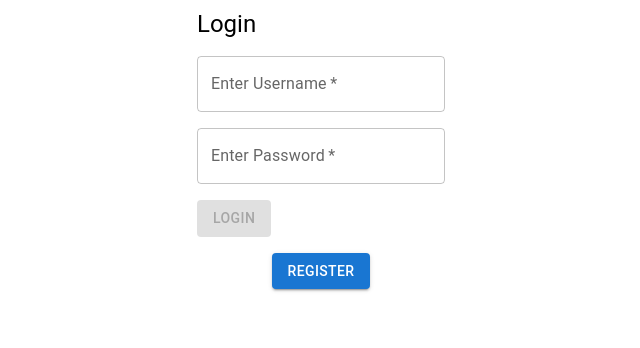
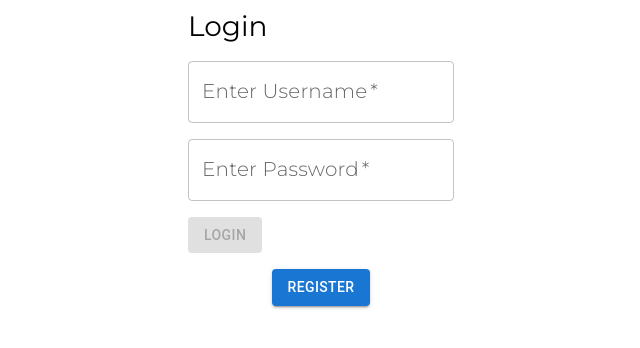
Before and after one commit to AwaisKhanGit/mobilogixfull, a React (Create React App) app: page /login in a window 1280 px wide. Shown: the top 348 px of the page, without its empty margins (319-959 px from the left). Built offline with nearby package versions, Linux system fonts and the light colour scheme; no server answers.

Commit message:
add detail page and change landing page style

```diff
--- a/public/index.html
+++ b/public/index.html
@@ -5,7 +5,7 @@
     <link rel="icon" href="%PUBLIC_URL%/favicon.ico" />
     <meta name="viewport" content="width=device-width, initial-scale=1" />
     <meta name="theme-color" content="#000000" />
-
+    <link href="https://fonts.googleapis.com/css2?family=Montserrat:wght@300;400;700&display=swap" rel="stylesheet">
     <title>Mobylogix</title>
   </head>
   <body>
--- a/src/components/App/App.js
+++ b/src/components/App/App.js
@@ -3,7 +3,11 @@ import { BrowserRouter as Router, Routes, Route, Navigate } from "react-router-d
 import Home from '../Home/Home'
 import LoginPage from '../LoginPage/LoginPage'
 import RegisterPage from '../RegisterPage/RegisterPage'
+import Detail from '../Detail/Detail'
 import { useDispatch, useSelector } from 'react-redux';
+import { ThemeProvider } from '@mui/material/styles';
+import theme from "../ui/Theme";
+
 
 function App() {
   const dispatch = useDispatch();
@@ -14,15 +18,18 @@ function App() {
   }, [dispatch]);
 
   return (
+    <ThemeProvider theme={theme}>
     <div className="App">
       <Router>
         <Routes>
-          <Route path="/" element={<Home />} />
+          <Route path="/" element={!user._id ? <Navigate  to="/login" /> : <Home />} />
           <Route path="/login" element={user._id ? <Navigate  to="/" /> : <LoginPage />} />
           <Route path="/registration" element={user._id ? <Navigate  to="/" /> : <RegisterPage />} />
+          <Route path="/detail/:id" element={!user._id ? <Navigate  to="/detail" /> : <Detail />} />
         </Routes>
       </Router>
     </div>
+    </ThemeProvider>
   );
 }
 
--- /dev/null
+++ b/src/components/Detail/Detail.jsx
@@ -0,0 +1,60 @@
+import React from 'react';
+import { useParams } from 'react-router-dom';
+import { useSelector } from 'react-redux';
+import Grid from '@mui/material/Grid'
+import Typography from '@mui/material/Typography'
+import Paper from '@mui/material/Paper';
+
+
+const Detail = () =>{
+
+  const { id } = useParams();
+  const employeeDetail = useSelector(state => state.employee[id])
+
+  return (
+      <Grid direction="column" className="main-container"  >
+        <Grid item style={{marginBottom:"1rem"}}>
+            <Typography variant="h6" >Employee Detail</Typography>
+        </Grid>
+        <Grid item style={{marginBottom:"1rem"}}>
+          <img src={employeeDetail.picUrl} alt={employeeDetail.picName} width="250"/>
+        </Grid>
+          <Grid item container spacing={1} style={{marginBottom:"1rem"}}>
+            <Grid item>
+            <Typography variant="h5" >{employeeDetail.name}</Typography>
+            </Grid>
+          </Grid>
+          <Grid item container direction="column" style={{marginBottom:"1rem"}}>
+          <Grid item>
+              <Typography variant="subtitle1">
+                  {employeeDetail.designation}
+              </Typography>
+          </Grid>
+          <Grid item>
+              <Typography variant="subtitle1">
+                  And I am a Full Stack Web Developer
+              </Typography>
+          </Grid>
+          </Grid>
+          <Grid container>
+              {
+              employeeDetail.experiences.map((exp,index)=>
+              <Grid item xs={3} key={index}>
+                <Paper elevation={1} className="paper-container">
+                  <Grid container item spacing={2} alignItems="center">
+                  {/* <Grid item>
+                  <img src={tech.iconName} alt={tech.techName} className="paper-image" />
+                  </Grid> */}
+                  <Grid item>
+                  <Typography variant="subtitle1">{exp.employeeExperience}</Typography>
+                  </Grid>
+                  </Grid>
+                </Paper>
+              </Grid>
+              )}
+          </Grid>
+      </Grid>
+  );
+}
+
+export default Detail;
--- a/src/components/Home/Home.jsx
+++ b/src/components/Home/Home.jsx
@@ -1,48 +1,25 @@
 import React,{useEffect,useState} from 'react'
 import {useSelector,useDispatch} from 'react-redux'
 import Grid from '@mui/material/Grid';
-import { styled } from '@mui/material/styles';
 import Card from '@mui/material/Card';
-import CardHeader from '@mui/material/CardHeader';
+import CardActions from '@mui/material/CardActions';
+import CardContent from '@mui/material/CardContent';
 import CardMedia from '@mui/material/CardMedia';
-import CardContent from '@mui/material/CardContent';
-import CardActions from '@mui/material/CardActions';
-import Collapse from '@mui/material/Collapse';
-import Avatar from '@mui/material/Avatar';
-import IconButton from '@mui/material/IconButton';
+import Button from '@mui/material/Button';
 import Typography from '@mui/material/Typography';
-import { orange } from '@mui/material/colors';
-import ExpandMoreIcon from '@mui/icons-material/ExpandMore';
-
-
-
-const ExpandMore = styled((props) => {
-    const { expand, ...other } = props;
-    return <IconButton {...other} />;
-  })(({ theme, expand }) => ({
-    transform: !expand ? 'rotate(0deg)' : 'rotate(180deg)',
-    marginLeft: 'auto',
-    transition: theme.transitions.create('transform', {
-      duration: theme.transitions.duration.shortest,
-    }),
-  }));
-
+import { useNavigate } from 'react-router-dom';
 
 
 
 const Home = () => {
 
-    const [expandId, setExpandId] = useState("");
+
     const dispatch = useDispatch()
+    const navigate = useNavigate()
 
-    const handleExpandClick = (id) => {
-        if(expandId === id){
-            setExpandId("")
+    const onClickDetail = (id) =>{
+      navigate(`/detail/${id}`)
     }
-        else{
-            setExpandId(id)
-        }
-    };
 
     useEffect(() => {
         dispatch({ type : 'FETCH_EMPLOYEES'})
@@ -56,52 +33,26 @@ const Home = () => {
 
         <Grid container item spacing={2} style={{marginTop:"3rem",width:"90%",margin:"auto"}}
          justifyContent="center">
-
-        {employeeList.map(employee=>
-        <Grid item  key={employee._id} xs={3}>
+        {employeeList.map((employee,index)=>
+        <Grid item key={employee._id} xs={3}>
             <Card sx={{ maxWidth: 345 }}>
-        <CardHeader
-          avatar={
-            <Avatar sx={{ bgcolor: orange[700] }} aria-label="recipe">
-              {employee.name}
-            </Avatar>
-          }
-
-          title={employee.name}
-          subheader={`Designation : ${employee.designation}`}
-
-          titleTypographyProps={{variant:'body1' }}
-          subheaderTypographyProps={{variant:'subtitle' }}
-          >
-          </CardHeader>
-
               <CardMedia
                 component="img"
-          height="194"
+                height="140"
                 image={employee.picUrl}
                 alt={employee.picName}
               />
             <CardContent>
-          <Typography variant="body1" color="text.secondary">
-
-                {`Status: ${employee.status}`}
+              <Typography gutterBottom variant="h5" component="div">
+                {employee.name}
+              </Typography>
+              <Typography variant="body2" color="text.secondary">
+                {employee.designation}
               </Typography>
             </CardContent>
-        <CardActions disableSpacing>
-          <ExpandMore
-            expand={expandId === employee._id}
-            onClick={()=>{handleExpandClick(employee._id)}}
-            aria-expanded={expandId === employee._id}
-            aria-label="show more"
-          >
-            <ExpandMoreIcon />
-          </ExpandMore>
+            <CardActions>
+              <Button size="small" onClick = {()=>onClickDetail(index)}>Details</Button>
             </CardActions>
-        <Collapse in={expandId === employee._id} timeout="auto" unmountOnExit>
-          <CardContent>
-            <Typography paragraph>{employee.department}</Typography>
-          </CardContent>
-        </Collapse>
             </Card>
         </Grid>
         )}
--- /dev/null
+++ b/src/components/ui/Theme.js
@@ -0,0 +1,48 @@
+import { createTheme } from '@mui/material/styles';
+
+
+export default createTheme({
+    typography:{
+    h2:{
+        fontFamily: "'Montserrat', sans-serif",
+        fontWeight:700,
+        fontSize:"2.5rem",
+        lineHeight:1.5
+    },
+    h3:{
+        fontFamily: "'Montserrat', sans-serif",
+        fontSize:"2.5rem"
+    },
+    h4:{
+        fontFamily: "'Montserrat', sans-serif",
+        fontWeight:700,
+        fontSize:"1.75rem",
+        lineHeight:1.5
+    },
+    h5:{
+        fontWeight:400,
+        fontFamily: "'Montserrat', sans-serif",
+        fontSize:"1.75rem",
+    },
+    h6:{
+        fontWeight:500,
+        fontFamily: "'Montserrat', sans-serif"
+    },
+    subtitle1:{
+        fontSize:"1.1rem",
+        fontWeight:300,
+        fontFamily: "'Montserrat', sans-serif"
+    },
+    subtitle2:{
+        fontSize:"1.25rem",
+        fontFamily: "'Montserrat', sans-serif",
+        fontWeight:300,
+        color:"white"
+    },
+    body1:{
+        fontSize:"1.25rem",
+        fontFamily: "'Montserrat', sans-serif",
+        fontWeight:300
+    }
+}
+})
```
Also changed, not shown: src/components/AddEmployee/AddEmployee.jsx (added). Lines whose indentation alone changed are shown as unchanged.
